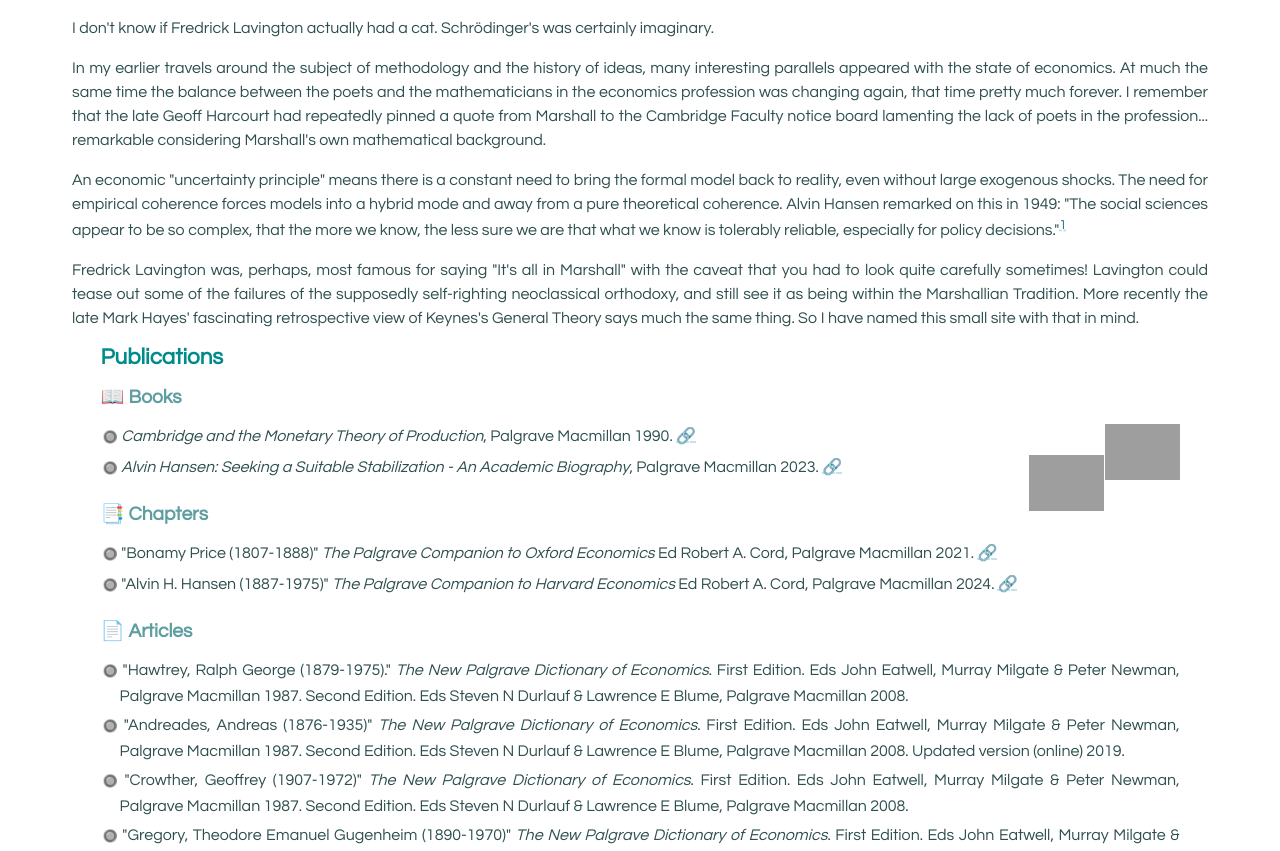
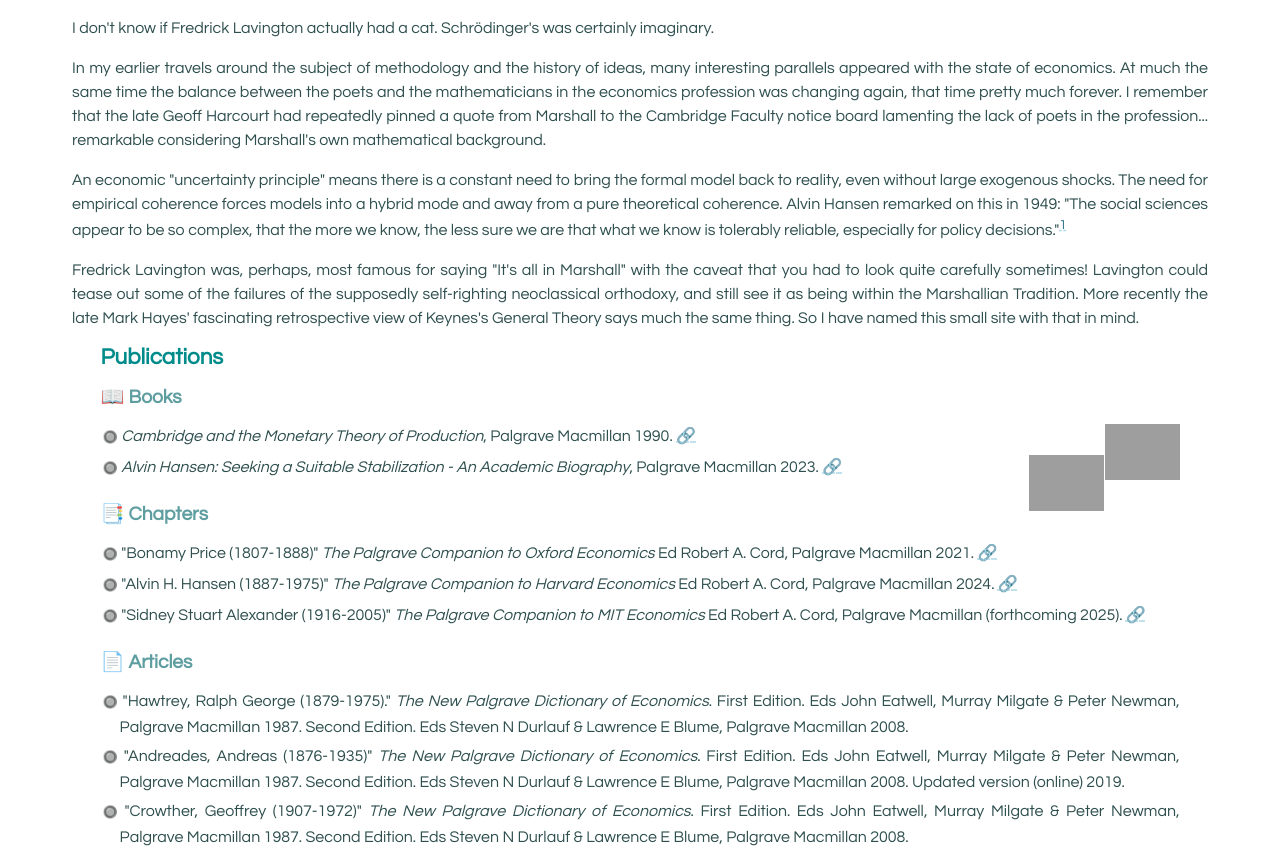
Before and after one commit to rbigg/rbigg.github.io, a plain HTML site: page index.html in a window 1280 px wide. Shown: the part 229-1080 px from the top of the page. Drawn offline with Linux system fonts and the light colour scheme; grey boxes are pictures that could not be loaded.

Commit message:
home page update
Include reference to Alexander chapter

```diff
--- a/index.html
+++ b/index.html
@@ -56,7 +56,12 @@
 	<li>
 	"Alvin H. Hansen (1887-1975)" <i>The Palgrave Companion to Harvard Economics</i> Ed Robert A. Cord, Palgrave Macmillan 2024.
 	<a href="https://link.springer.com/book/10.1007/978-3-031-52053-2" target="_blank">🔗</a>
-	</li></ul>
+	</li>
+		<li>
+	"Sidney Stuart Alexander (1916-2005)" <i>The Palgrave Companion to MIT Economics</i> Ed Robert A. Cord, Palgrave Macmillan (forthcoming 2025).
+	<a href="https://link.springer.com/book/9783031776229" target="_blank">🔗</a>
+	</li>
+	</ul>
 
 	<h2>📄 Articles</h2>
 	<ul class="biblio"><li>
```
